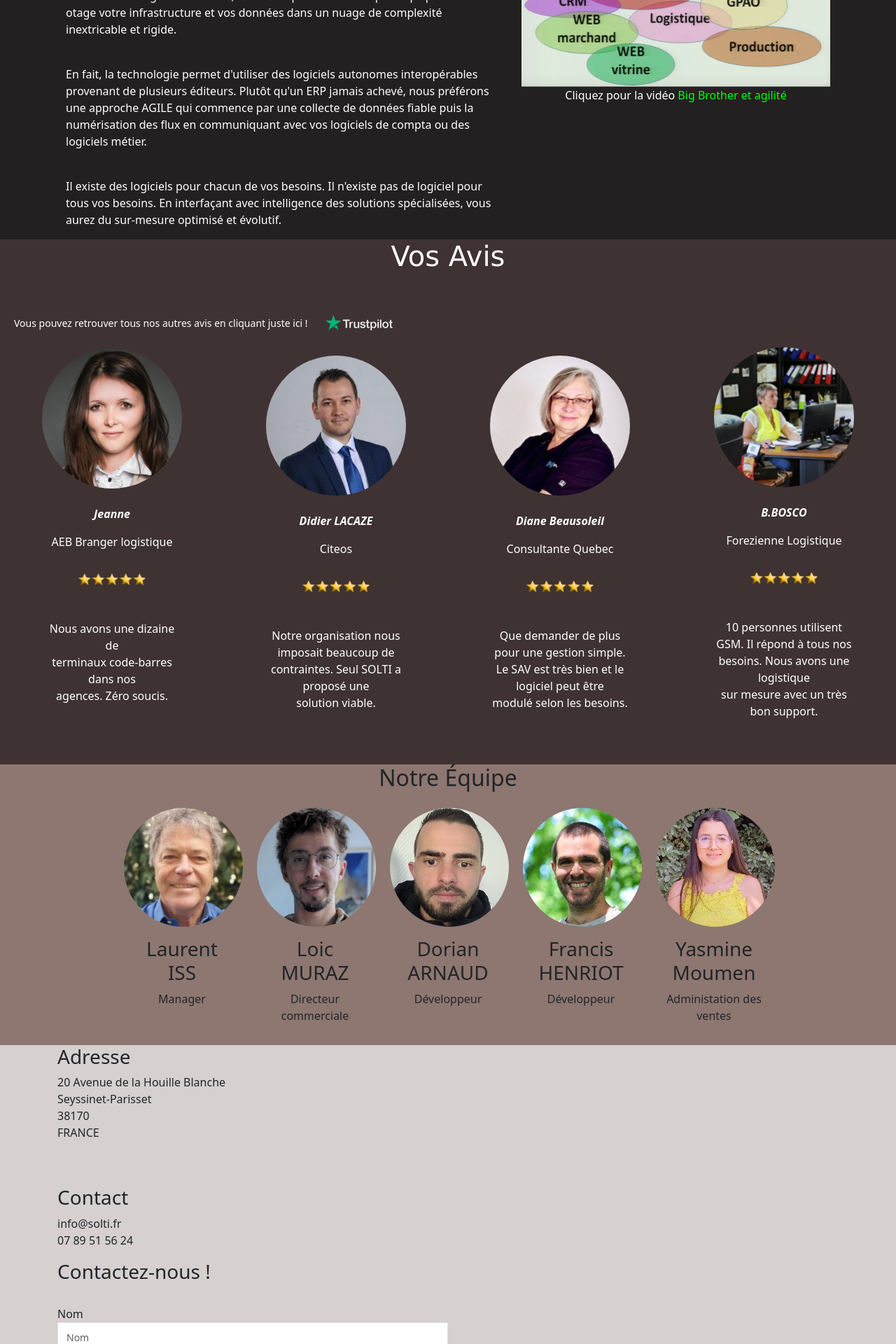
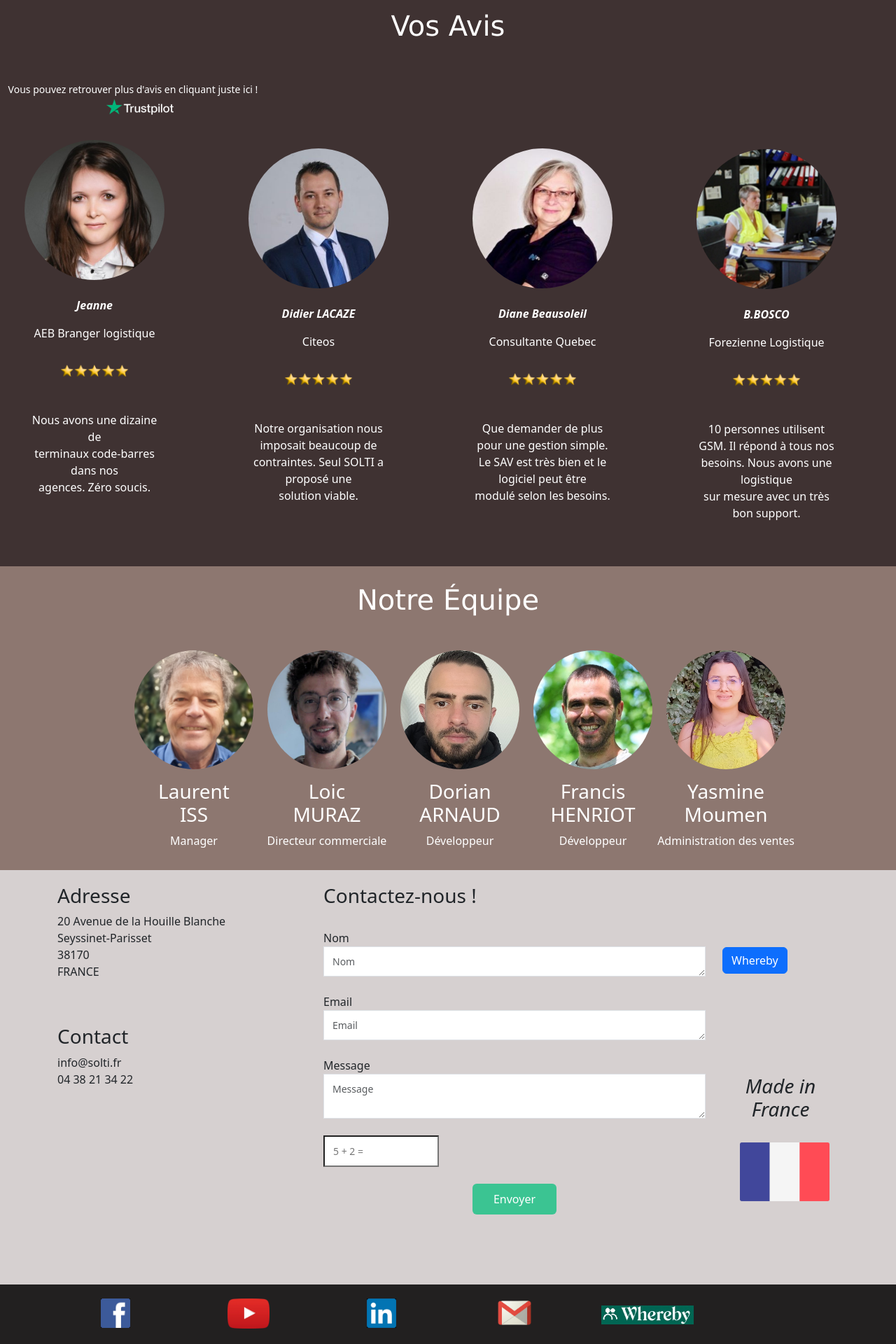
Before and after one commit to Wisam2198/Stage-Deuxieme-Annee, a PHP site: page /Accueil.html in a window 1280 px wide. Shown: the part 3880-5800 px from the top of the page at 70% size. Run offline with PHP 8.4, Linux system fonts and the light colour scheme.

Commit message:
Réorganisation du code général et ajustement

```diff
--- a/Premier_projet/Accueil.html
+++ b/Premier_projet/Accueil.html
@@ -2,17 +2,19 @@
 <html lang="fr">
 
 <head>
-  <meta charset="UTF-8" />
-  <meta name="viewport" content="width=device-width, initial-scale=1.0" />
+  <meta charset="UTF-8">
+  <meta name="viewport" content="width=device-width, initial-scale=1.0">
+  <title>Solti Software</title>
   <link href="https://cdn.jsdelivr.net/npm/bootstrap@5.3.2/dist/css/bootstrap.min.css" rel="stylesheet"
-    integrity="sha384-T3c6CoIi6uLrA9TneNEoa7RxnatzjcDSCmG1MXxSR1GAsXEV/Dwwykc2MPK8M2HN" crossorigin="anonymous" />
+    integrity="sha384-T3c6CoIi6uLrA9TneNEoa7RxnatzjcDSCmG1MXxSR1GAsXEV/Dwwykc2MPK8M2HN" crossorigin="anonymous">
   <link rel="stylesheet" href="https://cdn.jsdelivr.net/npm/owl.carousel@2.3.4/dist/assets/owl.carousel.min.css">
   <link rel="stylesheet" href="https://cdn.jsdelivr.net/npm/owl.carousel@2.3.4/dist/assets/owl.theme.default.min.css">
-  <link rel="stylesheet" href="https://cdn.jsdelivr.net/npm/bootstrap-icons@1.11.3/font/bootstrap-icons.min.css" />
+  <link rel="stylesheet" href="https://cdn.jsdelivr.net/npm/bootstrap-icons@1.11.3/font/bootstrap-icons.min.css">
   <link rel="stylesheet" href="https://cdnjs.cloudflare.com/ajax/libs/animate.css/4.1.1/animate.min.css">
   <script src="https://code.jquery.com/jquery-3.6.4.min.js"></script>
-  <link href="style/style.css" rel="stylesheet">
+  <link href="./style/style.css" rel="stylesheet">
   <script src="https://cdn.jsdelivr.net/npm/owl.carousel@2.3.4/dist/owl.carousel.min.js"></script>
+
   <script>
     $(document).ready(function () {
       var $soltiScan = $(".soltiScan");
@@ -52,8 +54,8 @@
 <body style="background-color: rgb(214, 208, 208)">
   <nav class="navbar navbar-expand-lg" style="background-color: #f1ecd3;">
     <div class="container-fluid">
-      <img src="../Premier_projet/images/Logo-Solti-Petit.png" alt="Logo" width="35" height="35"
-        class="d-inline-block align-text-top me-2" />
+      <img src="images/Logo-Solti-Petit.png" alt="Logo" width="35" height="35"
+        class="d-inline-block align-text-top me-2">
       <a class="navbar-brand">Solti</a>
       <button class="navbar-toggler" type="button" data-bs-toggle="collapse" data-bs-target="#navbarSupportedContent"
         aria-controls="navbarSupportedContent" aria-expanded="false" aria-label="Toggle navigation">
@@ -77,7 +79,7 @@
             <a class="nav-link" href="#avis">Avis</a>
           </li>
           <li class="nav-item">
-            <a class="nav-link" href="Contact.html">Contact</a>
+            <a class="nav-link" href="#contact">Contact</a>
           </li>
           <li class="nav-item">
             <a class="nav-link" href="https://solti-software.com/fr/comparatif.html" target="_blank"> Plus</a>
@@ -87,29 +89,26 @@
     </div>
   </nav>
 
-  <!----------------------Accueil---------------------->
+  <!-- ACCUEIL ///////////////////////////////////////////////////////////////////////////////////// -->
 
   <div id="accueil">
     <div id="titre" style="margin-left: 300px; margin-top: 100px" class="d-flex align-items-center">
-      <div class="ms-3">
-        <img src="../Premier_projet/images/Logo-Solti.png" class="mx-auto d-block" height="150" width="300"
-          alt="Logo-Solti" />
+      <div class="ms-3 w100">
+        <img src="images/Logo-Solti.png" class="logo-solti" height="150" alt="Logo-Solti">
       </div>
-      <div>
-        <h1 class="titre ms-5" style="color: #3367fb">Bienvenue chez SOLTI</h1>
+      <h1 style="color: #3367fb; margin-right: 220px;">Bienvenue chez SOLTI</h1>
     </div>
-    </div>
-    <br /><br />
+    <br><br>
     <h2 style="color: #0d9714; text-align: center; font-weight: bold">
       Des logiciels agiles, simples et puissants.
     </h2>
-    <br />
-    <img src="../Premier_projet/images/solutions.png" class="mx-auto d-block" />
+    <br>
+    <img src="images/solutions.png" class="mx-auto d-block w40" height="400" alt="Logo-solutions">
   </div>
 
-  <!----------------------Produits--------------s-------->
+  <!-- PRODUITS ///////////////////////////////////////////////////////////////////////////////////// -->
 
-  <div id="Produits" class="hidden" style="background-color: rgb(96, 108, 216); margin-top: 0; margin-bottom: 0;">
+  <div id="Produits" class="hidden" style="background-color: rgb(96, 108, 216); margin-top: 0; margin-bottom: 0;"><br>
     <h1 style="text-align: center; color: #fff;">Nos Produits</h1> <br><br>
 
     <div class="card-deck d-flex justify-content-around mx-4">
@@ -205,28 +204,33 @@
     }
   </script>
 
-  <!----------------------SoltiScan---------------------->
+  <!-- SOLTISCAN ///////////////////////////////////////////////////////////////////////////////////// -->
 
-  <div id="SoltiScan" class="fade-in soltiScan" style="background-color: #34495e;">
+  <div id="SoltiScan" class="fade-in soltiScan" style="background-color: #34495e;"><br>
     <h1 style="color: rgb(214, 208, 208); text-align: center;">
       SoltiScan
     </h1>
-    <br>
-    <div class="custom-arrow-container">
-      <h4 style="margin-left: 20px">
-        Découvrez nos solutions faciles <br />et puissantes grâce à notre
-        vidéo.
+    <br><br>
+    <div style="display: flex; margin-right: 20px;">
+      <div style="flex: 1; margin-right: 20px;">
+        <h4
+          style="text-align: left; margin-left: 20px; margin-top: 50px; border-radius: 20px; background-color: rgb(42, 116, 109); padding: 30px;">
+          Découvrez les solutions que nous proposons, conçues<br> pour être à la fois simples à utiliser et puissantes
+          dans<br>
+          leur fonctionnement. Explorez les fonctionnalités<br> avancées et intuitives de nos produits grâce à notre<br>
+          vidéo
+          informative, qui met en lumière les avantages et<br> les performances de nos solutions. Nous vous invitons<br>
+          donc à
+          regarder notre vidéo pour tirer pleinement parti<br> des opportunités offertes par nos outils innovants.
         </h4>
-      <div class="custom-arrow">&rarr;</div>
       </div>
-    <iframe class="mx-auto d-block" width="890" height="500"
-      src="https://logiciel-gestion-stock.fr/video/00-video-logiciel-de-stock-gsm.mp4" frameborder="0"
-      allow="accelerometer; clipboard-write; encrypted-media; gyroscope; picture-in-picture"
-      allowfullscreen></iframe><br />
+      <iframe class="mx-auto d-block" width="700" height="400"
+        src="https://logiciel-gestion-stock.fr/video/00-video-logiciel-de-stock-gsm.mp4"
+        allow="accelerometer; clipboard-write; encrypted-media; gyroscope; picture-in-picture" allowfullscreen></iframe>
+    </div>
     <div class="custom-arrow-container-0">
-      <div class="custom-arrow-0" style="margin-bottom: -100px;">&rarr;</div>
       <h4 style="text-align: left; margin-right: 20px; margin-bottom: -100px;">
-        Ainsi qu'en photo ci-dessous.
+        Voici quelques photos ci-dessous.
       </h4>
     </div>
 
@@ -239,7 +243,6 @@
       <div class="item"><img src="../Premier_projet/images/solti-scan/img6.jpg" alt="Image 6"></div>
       <div class="item"><img src="../Premier_projet/images/solti-scan/img7.jpg" alt="Image 7"></div>
       <div class="item"><img src="../Premier_projet/images/solti-scan/img8.png" alt="Image 8"></div>
-    </div>
     </div>
   </div>
   <button id="scrollToTopBtn" class="btn btn-primary btn-lg"
@@ -263,7 +266,7 @@
     });
   </script>
 
-  <!----------------------Nos Valeurs---------------------->
+  <!-- NOS VALEURS ///////////////////////////////////////////////////////////////////////////////////// -->
 
   <div id="valeurs" class="hidden1" style="background-color: rgb(34, 32, 32);">
     <br>
@@ -271,8 +274,8 @@
       <div class="row">
         <div class="col-md-4 animate__animated animate__slideInLeft">
           <a href="https://solti-software.com/fr/saas-cloud-desktop-consommation-energetique.html" target="_blank">
-            <img src="../Premier_projet/images/nos valeurs/empreinte-carbone-solution-web.png"
-              alt="Description de l'image" class="img-fluid">
+            <img src="images/nos_valeurs/empreinte-carbone-solution-web.png" alt="Description de l'image"
+              class="img-fluid">
           </a>
         </div>
         <div class="col-md-7 animate__animated animate__fadeInRight">
@@ -335,8 +338,7 @@
             <br>
             <br>
             <a href="https://youtu.be/lCqv21xMiq8" target="_blank">
-              <img src="../Premier_projet/images/nos valeurs/logiciel-ERP-agile.png" alt="Description de l'image"
-                class="img-fluid">
+              <img src="images/nos_valeurs/logiciel-ERP-agile.png" alt="Description de l'image" class="img-fluid">
             </a>
             <p style="color: #fff; text-align: center;">
               Cliquez pour la vidéo
@@ -382,60 +384,52 @@
     }
   </script>
 
-  <!----------------------Avis---------------------->
+  <!-- AVIS ///////////////////////////////////////////////////////////////////////////////////// -->
 
-  <div id="avis" style="background-color: rgb(63, 50, 50); text-align: center;">
+  <div id="avis" style="background-color: rgb(63, 50, 50); text-align: center;"><br>
     <h1 style="text-align: center;">Vos Avis</h1><br><br>
-    <p style="text-align: left; color: white; margin-left: 20px; font-size: 14px;">
-      Vous pouvez retrouver tous nos autres avis en cliquant juste ici !
+    <p style=" color: white; margin-right: 900px; font-size: 14px;">
+      Vous pouvez retrouver plus d'avis en cliquant juste ici !
       <a href="https://fr.trustpilot.com/review/logiciel-gestion-stock.fr" target="_blank">
-        <img src="../Premier_projet/images/Avis/avis-clients.png" alt="Avis client" style="margin-left: 20px;">
+        <img src="images/Avis/avis-clients.png" alt="Avis client" style="margin-left: 20px;">
       </a>
     </p>
     <div style="display: flex; flex-wrap: wrap; justify-content: center; align-items: center; gap: 20px;">
 
-      <div id="jeanne" style="color: white; width: 200px; margin-bottom: 20px; margin-right: 100px;">
-        <img src="../Premier_projet/images/Avis/jeanne.jpg" alt="Erreur chargement"
-          style="border-radius: 50%; width: 100%;"><br><br>
+      <div id="jeanne" style="color: white; width: 200px; margin-bottom: 25px; margin-right: 100px;">
+        <img src="images/Avis/jeanne.jpg" alt="Erreur chargement" style="border-radius: 50%; width: 100%;"><br><br>
         <p style="font-weight: bold; font-style: italic;">Jeanne</p>
         <p>AEB Branger logistique<br>
-          <img src="../Premier_projet/images/Avis/etoiles.png" alt="Erreur chargement"
-            style="border-radius: 50%; width: 50%;"><br>
+          <img src="images/Avis/etoiles.png" alt="Erreur chargement" style="border-radius: 50%; width: 50%;"><br>
           Nous avons une dizaine de <br>terminaux code-barres dans nos <br>agences. Zéro soucis.
         </p>
       </div>
 
       <div id="didier" style="color: white; width: 200px; margin-right: 100px;">
-        <img src="../Premier_projet/images/Avis/Didier.jpg" alt="Erreur chargement"
-          style="border-radius: 50%; width: 100%;"><br><br>
+        <img src="images/Avis/Didier.jpg" alt="Erreur chargement" style="border-radius: 50%; width: 100%;"><br><br>
         <p style="font-weight: bold; font-style: italic;">Didier LACAZE</p>
         <p>Citeos<br>
-          <img src="../Premier_projet/images/Avis/etoiles.png" alt="Erreur chargement"
-            style="border-radius: 50%; width: 50%;"><br>
+          <img src="images/Avis/etoiles.png" alt="Erreur chargement" style="border-radius: 50%; width: 50%;"><br>
           Notre organisation nous imposait beaucoup de contraintes. Seul SOLTI a proposé une <br>solution viable.
         </p>
       </div>
 
       <div id="diane" style="color: white; width: 200px; margin-right: 100px;">
-        <img src="../Premier_projet/images/Avis/Diane.jpg" alt="Erreur chargement"
-          style="border-radius: 50%; width: 100%;"><br><br>
+        <img src="images/Avis/Diane.jpg" alt="Erreur chargement" style="border-radius: 50%; width: 100%;"><br><br>
         <p style="font-weight: bold; font-style: italic;">Diane Beausoleil</p>
         <p>Consultante Quebec<br>
-          <img src="../Premier_projet/images/Avis/etoiles.png" alt="Erreur chargement"
-            style="border-radius: 50%; width: 50%;"><br>
+          <img src="images/Avis/etoiles.png" alt="Erreur chargement" style="border-radius: 50%; width: 50%;"><br>
           Que demander de plus pour une gestion simple. Le SAV est très bien et le logiciel peut être<br> modulé selon
           les
           besoins.
         </p>
       </div>
 
-      <div id="bosco" style="color: white; width: 200px;">
-        <img src="../Premier_projet/images/Avis/Bosco.jpg" alt="Erreur chargement"
-          style="border-radius: 50%; width: 100%;"><br><br>
+      <div id="bosco" style="color: white; width: 200px; margin-top: 25px; margin-right: 50px;">
+        <img src="images/Avis/Bosco.jpg" alt="Erreur chargement" style="border-radius: 50%; width: 100%;"><br><br>
         <p style="font-weight: bold; font-style: italic;">B.BOSCO</p>
         <p>Forezienne Logistique<br>
-          <img src="../Premier_projet/images/Avis/etoiles.png" alt="Erreur chargement"
-            style="border-radius: 50%; width: 50%;"><br>
+          <img src="images/Avis/etoiles.png" alt="Erreur chargement" style="border-radius: 50%; width: 50%;"><br>
           10 personnes utilisent GSM. Il répond à tous nos besoins. Nous avons une logistique <br>sur mesure avec un
           très
           bon support.
@@ -443,31 +437,31 @@
       </div>
     </div>
 
-    <!----------------------Equipe---------------------->
+    <!-- EQUIPE ///////////////////////////////////////////////////////////////////////////////////// -->
 
     <div id="equipe" style="background-color: #d6b9ab83;">
-      <div class="container mt-5">
-        <h2 class="text-center mb-4">Notre Équipe</h2>
+      <div class="container mt-5"><br>
+        <h1 class="text-center mb-4">Notre Équipe</h1><br>
 
         <div class="row justify-content-center">
           <div class="col-lg-2 col-md-3">
-            <div class="team-member animated">
-              <img src="../Premier_projet/images/equipe/LAURENTISS2.jpg" alt="Membre de l'équipe 1">
+            <div class="team-member animated" style="color: white; width: 200px;">
+              <img src="images/equipe/LAURENTISS2.jpg" alt="Membre de l'équipe 1">
               <h3>Laurent <br> ISS</h3>
               <p>Manager</p>
             </div>
           </div>
 
           <div class="col-lg-2 col-md-3">
-            <div class="team-member animated">
-              <img src="../Premier_projet/images/equipe/loic.jpg" alt="Membre de l'équipe 2">
+            <div class="team-member animated" style="color: white; width: 200px;">
+              <img src="images/equipe/loic.jpg" alt="Membre de l'équipe 2">
               <h3>Loic <br> MURAZ</h3>
               <p>Directeur commerciale</p>
             </div>
           </div>
 
           <div class="col-lg-2 col-md-3">
-            <div class="team-member animated">
+            <div class="team-member animated" style="color: white; width: 200px;">
               <img src="../Premier_projet/images/equipe/arnaud_dorian.jpg" alt="Membre de l'équipe 3">
               <h3>Dorian <br> ARNAUD</h3>
               <p>Développeur</p>
@@ -475,7 +469,7 @@
           </div>
 
           <div class="col-lg-2 col-md-1">
-            <div class="team-member animated">
+            <div class="team-member animated" style="color: white; width: 200px;">
               <img src="../Premier_projet/images/equipe/francis.jpg" alt="Membre de l'équipe 4">
               <h3>Francis <br> HENRIOT</h3>
               <p>Développeur</p>
@@ -483,10 +477,10 @@
           </div>
 
           <div class="col-lg-2 col-md-1">
-            <div class="team-member animated">
+            <div class="team-member animated" style="color: white; width: 200px;">
               <img src="../Premier_projet/images/equipe/yasmine2.jpg" alt="Membre de l'équipe 5">
               <h3>Yasmine <br> Moumen</h3>
-              <p>Administation des ventes</p>
+              <p>Administration des ventes</p>
             </div>
           </div>
         </div>
@@ -494,98 +488,97 @@
     </div>
   </div>
 
-  <!----------------------Contact---------------------->
+  <!-- Contact ///////////////////////////////////////////////////////////////////////////////////// -->
 
-  <section id="contact" name="contact">
+  <section id="contact">
     <div id="footerwrap">
       <div class="container">
+        <div class="row">
           <div class="col-lg-4">
-          <h3>Adresse</h3>
+            <h3 style="margin-top: 20px;">Adresse</h3>
             <p>
-            20 Avenue de la Houille Blanche<br /> Seyssinet-Parisset<br /> 38170
-            <br /> FRANCE
+              20 Avenue de la Houille Blanche<br> Seyssinet-Parisset<br> 38170
+              <br> FRANCE
             </p>
-          <br />
-          <br />
+            <br>
+            <br>
             <h3>Contact</h3>
             <p>
-            info@solti.fr <br />
-            07 89 51 56 24
+              info@solti.fr <br>
+              04 38 21 34 22
             </p>
           </div>
           <div class="col-lg-6">
-          <h3>Contactez-nous !</h3>
+            <h3 style="margin-top: 20px;">Contactez-nous !</h3>
             <br>
             <form id="contactForm" method="post" class="contact-form php-mail-form" action="contactform/Mail3.php">
               <div class="form-group">
-              <label for="contact-name">Nom</label>
+                <label id="contact-name">Nom</label>
                 <textarea class="form-control" rows="1" style="min-height: 1em;" name="name" id="name"
-                placeholder="Nom"></textarea>
+                  placeholder="Nom"></textarea><br>
               </div>
               <div class="form-group">
-              <label for="contact-email">Email</label>
+                <label id="contact-email">Email</label>
                 <textarea class="form-control" rows="1" style="min-height: 1em;" name="email" id="email"
-                placeholder="Email"></textarea>
+                  placeholder="Email"></textarea><br>
               </div>
               <div class="form-group">
-              <label for="contact-message">Message</label>
-              <textarea name="message" class="form-control" id="message" placeholder="Message"></textarea>
+                <label id="contact-message">Message</label>
+                <textarea name="message" class="form-control" id="message" placeholder="Message"></textarea><br>
               </div>
               <div class="form-group">
                 <input type="text" title="Captcha" name="res" id="res" placeholder="5 + 2 = " maxlength="12" size="12"
                   style="color: black;">
-            </div>
+              </div><br>
               <div class="form-send">
-              <button type="submit" class="btn btn-large">Envoyer</button>
+                <button type="submit" class="btn btn-large" style="margin-bottom: 100px;">Envoyer</button>
               </div>
             </form>
           </div>
           <div class="col-lg-2">
-          <button class="btn btn-primary">
-            <a href="https://whereby.com/solti-gsm" target="_blank">Whereby</a>
-          </button>
-          <br /><br /><br /><br /><br /><br />
-          &nbsp;&nbsp;&nbsp;&nbsp;&nbsp;&nbsp;&nbsp; <img src="images/contact/made-in-france.jpg"
-            alt="Made in france" />
+            <a href="https://whereby.com/solti-gsm" target="_blank" class="btn btn-primary" style="margin-top: 110px; display: inline-block;">
+              Whereby
+            </a>
+            <br><br><br><br><br><br>
+            &nbsp;&nbsp;&nbsp;&nbsp;&nbsp;&nbsp;&nbsp; <h3 style="text-align: center; font-style: italic;">Made in
+              France</h3><img src="images/contact/france.png" alt="Made in france" style="margin-left: 25px;">
+          </div>
         </div>
       </div>
     </div>
   </section>
-  <div id="copyrights">
+
+  <!-- FOOTER ///////////////////////////////////////////////////////////////////////////////////// -->
+
+  <div id="copyrights" style="background-color: rgb(34, 32, 32); text-align: center;">
     <div class="container">
       <div class="row">
         <div class="col-lg-2">
           <a href="https://www.facebook.com/Soltisoftware/" target="blank"> <img src="images/footer/fbpng.jpg"
-              width="25%" alt="Solti Software Facebook" /> </a>
+              class="w25" alt="Solti Software Facebook" style="margin-top: 20px;"> </a>
         </div>
         <div class="col-lg-2">
           <a href="https://www.youtube.com/channel/UCaXGeP8k6KhCqKWtJcMY6iA" target="blank"> <img
-              src="images/footer/ytpng.jpg" width="36%" alt="Solti Software Videos" /> </a>
+              src="images/footer/ytb.png" class="w36" alt="Solti Software Videos" style="margin-top: 20px;"> </a>
         </div>
         <div class="col-lg-2">
           <a href="https://www.linkedin.com/company/solti-solutions-et-technologies-innovantes" target="blank"> <img
-              src="images/footer/inpng.jpg" width="25%" alt="Solti Software linkedin" /> </a>
+              src="images/footer/inpng.jpg" class="w25" alt="Solti Software linkedin" style="margin-top: 20px;"> </a>
         </div>
         <div class="col-lg-2">
-          <a href="mailto:info@solti.fr" target="blank"> <img src="images/footer/mailpng.jpg" width="34%"
-              alt="Solti Software Mail" /> </a>
+          <a href="mailto:info@solti.fr" target="blank"> <img src="images/footer/mail.png" class="w34"
+              alt="Solti Software Mail" style="margin-top: 20px;"> </a>
         </div>
         <div class="col-lg-2">
-          <a href="https://whereby.com/solti-gsm" target="blank"><img src="images/footer/logo-whereby.jpg" width="80%"
-              alt="Solti Software Chat" /></a>
+          <a href="https://whereby.com/solti-gsm" target="blank"><img src="images/footer/logo-whereby.jpg" class="w80"
+              alt="Solti Software Chat" style="margin-top: 30px;"></a>
         </div>
       </div>
-    </div>
-  </div>
-
-
-  <!-- FOOTER ///////////////////////////////////////////////////////////////////////////////////// -->
-
-  <div id="copyrights">
-    <div class="container">
+    </div><br><br>
+    <div class="container" style="color: white;">
       <p>
-        &copy; Copyrights <strong>Solti</strong>. All Rights Reserved 2020
-      </p>
+        &copy; Copyrights <strong>Solti</strong>. All Rights Reserved 2024
+      </p><br>
     </div>
   </div>
 </body>
--- a/Premier_projet/style/style.css
+++ b/Premier_projet/style/style.css
@@ -1,3 +1,9 @@
+@media screen and (max-width: 1499px) {
+  #accueil {
+    width: 90%;
+  }
+}
+
 .fade-in {
   opacity: 0;
   transform: translateY(-20px);
@@ -16,27 +22,11 @@
   margin-left: 20px;
 }
 
-.custom-arrow {
-  font-size: 100px;
-  color: #fff;
-  margin-top: 10px;
-  display: inline-block;
-  transform: rotate(45deg);
-}
-
 .custom-arrow-container-0 {
   display: flex;
   align-items: center;
   justify-content: flex-end;
   margin-right: 20px;
-}
-
-.custom-arrow-0 {
-  font-size: 100px;
-  color: #fff;
-  margin-top: 10px;
-  display: inline-block;
-  transform: rotate(135deg);
 }
 
 .owl-carousel {
@@ -167,8 +157,6 @@ a {
   transform: translateY(0);
 }
 
-/* Ajoutez votre propre style ici */
-
 /* Exemple de style pour la présentation de l'équipe */
 .team-member {
   text-align: center;
@@ -204,7 +192,8 @@ a {
 
 /* Contact Form */
 
-.contact-form input, .contact-form textarea {
+.contact-form input,
+.contact-form textarea {
   padding: 10px 12px;
   border-radius: 0;
   box-shadow: none;
@@ -301,3 +290,33 @@ a {
   font-weight: 600;
   margin: 15px 0;
 }
+
+.navbar-nav .nav-item:hover .nav-link {
+  color: #ffffff; /* Changez la couleur à votre préférence */
+  background-color: #c4934a; /* Changez la couleur de fond à votre préférence */
+  border-radius: 10px;
+}
+
+.w100 {
+  width: 100%;
+}
+
+.w40 {
+  width: 40%;
+}
+
+.w36 {
+  width: 36%;
+}
+
+.w25 {
+  width: 25%;
+}
+
+.w34 {
+  width: 34%;
+}
+
+.w80 {
+  width: 80%;
+}
```
Also changed, not shown: Premier_projet/images/contact/france.png (added), Premier_projet/images/contact/made-in-france.jpg (deleted), Premier_projet/images/footer/mail.png (added), Premier_projet/images/footer/mailpng.jpg (deleted), Premier_projet/images/footer/ytb.png (added), Premier_projet/images/footer/ytpng.jpg (deleted), Premier_projet/images/nos_valeurs/empreinte-carbone-solution-web.png (renamed from Premier_projet/images/nos valeurs/empreinte-carbone-solution-web.png), Premier_projet/images/nos_valeurs/logiciel-ERP-agile.png (renamed from Premier_projet/images/nos valeurs/logiciel-ERP-agile.png), 1 other file. Lines whose indentation alone changed are shown as unchanged.
